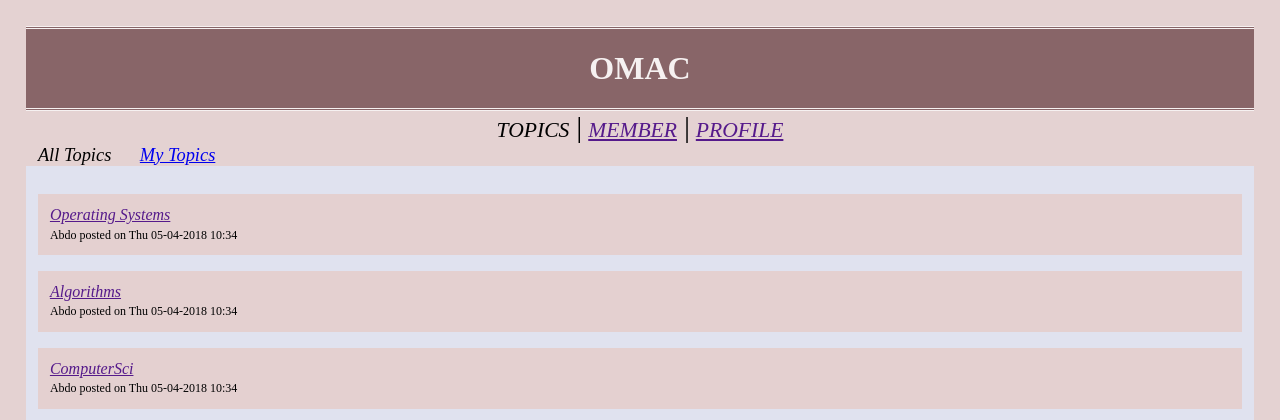
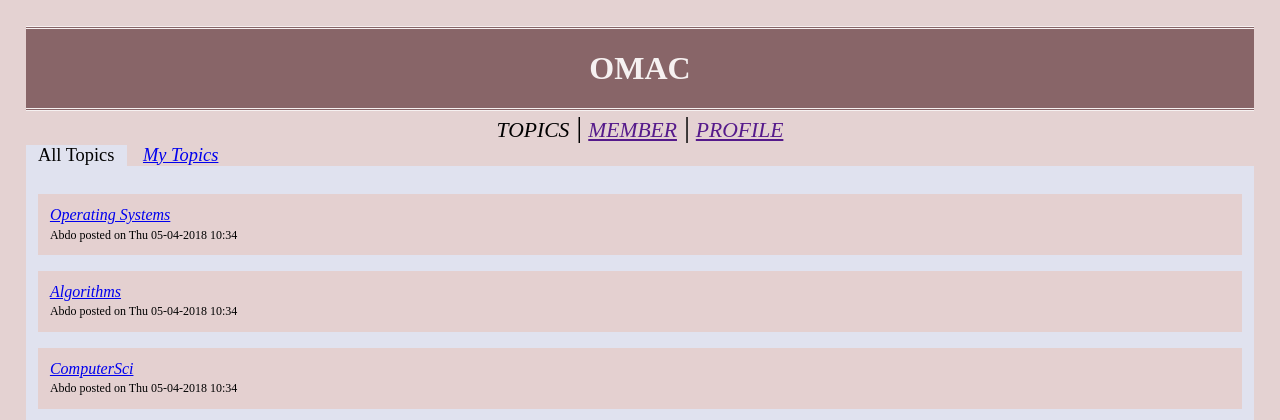
Before and after one commit to MoSaadiSalem/forums-flask, a Flask app: page / in a window 1280 px wide. Shown: the top 420 px of the page. Run offline with Flask 2, Linux system fonts and the light colour scheme.

Commit message:
Update the structure of base.html and index.html

```diff
--- a/App/templates/base.html
+++ b/App/templates/base.html
@@ -15,7 +15,7 @@
         {% endblock %}
 
         {% block main_nav %}
-        <nav class="main-nav">
+        <nav>
             <a href="">TOPICS</a>
             <span>|</span>
             <a href="">MEMBER</a>
@@ -40,7 +40,7 @@
             {% endblock %}
 
             {% block sub_nav %}
-            <nav class="sub-nav">
+            <nav>
                 <a class="sub-links">All Topics</a>
                 <a class="sub-links">My Topics</a>
             </nav>
--- a/App/templates/topics/index.html
+++ b/App/templates/topics/index.html
@@ -1,7 +1,7 @@
     {% extends "base.html" %}
     {% block main_nav %}
-            <nav class="main-nav">
-                <a class="main-active">TOPICS</a>
+    <nav>
+        <a herf="{{ url_for("home") }}">TOPICS</a>
         <span>|</span>
         <a href="">MEMBER</a>
         <span>|</span>
@@ -10,9 +10,9 @@
     {% endblock %}
     {% block sub_nav %}
     <section>
-                <nav class="sub-nav">
-                    <a class="sub-links sub-active">All Topics</a>
-                    <a class="sub-links" href="{{ url_for("my_topics", member_id=1) }}">My Topics</a>
+        <nav>
+            <a class="active-link">All Topics</a>
+            <a href="{{ url_for("my_topics", member_id=1) }}">My Topics</a>
         </nav>
     </section>
     {% endblock %}
@@ -21,7 +21,7 @@
         {% for post in posts %}
         <p>
             <cite>
-                        <a href="">{{post.title}}</a>
+                <a href="{{ url_for("topic_view", post_id=post.id) }}">{{post.title}}</a>
             </cite>
             <br>
             <span class="member">
```
Lines whose indentation alone changed are shown as unchanged.
